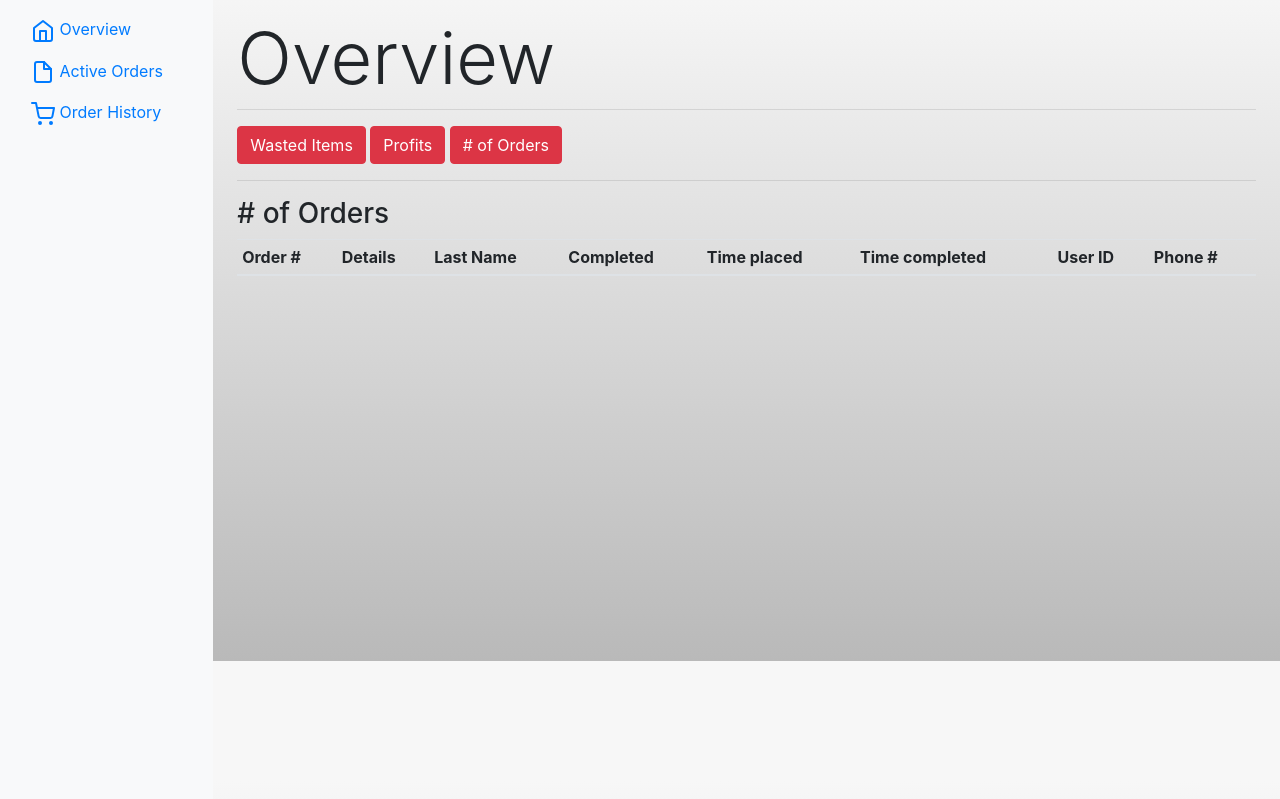
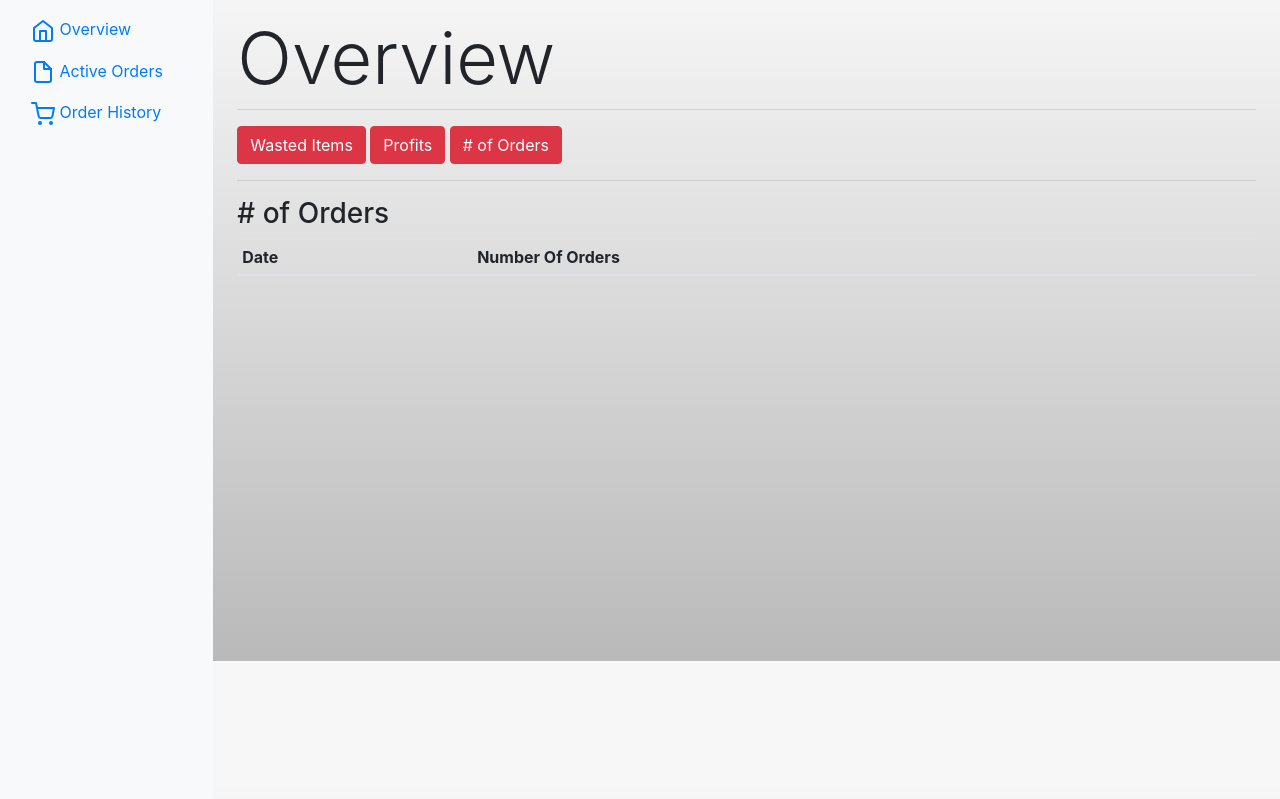
Before and after one commit to jzbakos/sushi-bai-kiyoshi, a Flask app: page /overview_num_orders in a window 1280 px wide. Shown: the part 139-938 px from the top of the page. Run offline with Flask 2, Linux system fonts and the light colour scheme; data that the repository does not hold is empty; some libraries are stand-ins or nearby versions.

```diff
--- a/app.py
+++ b/app.py
@@ -79,8 +79,9 @@ def order():
             new_order = []
             session["current_order"] = new_order
             print("NEW SESSION: ", session["current_order"])
+            message = "Order Placed!"
+            return render_template("public/index.html", message=message)
 
-            return render_template("public/index.html")
         order_item_name = request.form["btn_remove_from_order"]
 
         order = session["current_order"]
@@ -170,7 +171,24 @@ def order_history():
 
 @app.route("/overview_num_orders")
 def overview_num_orders():
-    return render_template("public/dashboard/overview_num_orders.html")
+    db = mysql.connector.connect(
+        user="b6a23f430401bc",
+        password="4fdd2d42",
+        host="us-cdbr-east-02.cleardb.com",
+        database="heroku_a907c14370f5a87",
+    )
+
+    cursor = db.cursor()
+
+    cursor.execute(
+        "SELECT DATE(date_time_placed), COUNT(*) FROM orders WHERE DATE(date_time_placed) >= DATE_SUB(CURDATE(), INTERVAL 7 DAY) GROUP BY DATE(date_time_placed) DESC;"
+    )
+
+    myresult = cursor.fetchall()
+    db.close()
+    return render_template(
+        "public/dashboard/overview_num_orders.html", myresult=myresult
+    )
 
 
 @app.route("/overview_wasted_items")
--- a/templates/public/dashboard/overview_num_orders.html
+++ b/templates/public/dashboard/overview_num_orders.html
@@ -5,14 +5,8 @@
   <table class="table table-striped table-sm">
     <thead>
       <tr>
-        <th>Order #</th>
-        <th>Details</th>
-        <th>Last Name</th>
-        <th>Completed</th>
-        <th>Time placed</th>
-        <th>Time completed</th>
-        <th>User ID</th>
-        <th>Phone #</th>
+        <th>Date</th>
+        <th>Number Of Orders</th>
       </tr>
     </thead>
     <tbody>
@@ -21,11 +15,6 @@
         <td>{{ myresult[count|length][j] }}</td>
         <td>{{ myresult[count|length][j + 1] }}</td>
         <td>{{ myresult[count|length][j + 2] }}</td>
-        <td>{{ myresult[count|length][j + 3] }}</td>
-        <td>{{ myresult[count|length][j + 4] }}</td>
-        <td>{{ myresult[count|length][j + 5] }}</td>
-        <td>{{ myresult[count|length][j + 6] }}</td>
-        <td>{{ myresult[count|length][j + 7] }}</td>
       </tr>
       {% set i = count.append(1) %} {% endfor %}
     </tbody>
--- a/templates/public/templates/base.html
+++ b/templates/public/templates/base.html
@@ -57,6 +57,21 @@
     <div id="alertMessage" class="alert alert-success" role="alert" style="visibility: hidden; text-align: center; margin-bottom: 0;">
       alert message
     </div>
+      <script>
+        window.onload = function() {
+          console.log('MESSAGE: {{message}}')
+          if ('{{ message }}' == "")
+          {
+            console.log("EMTPY")
+          }
+          else
+          {
+            alertMessage('success', '{{message}}');
+          }
+
+        };
+      </script>
+
     {% block body %} {% endblock %}
   </main>
 
```
